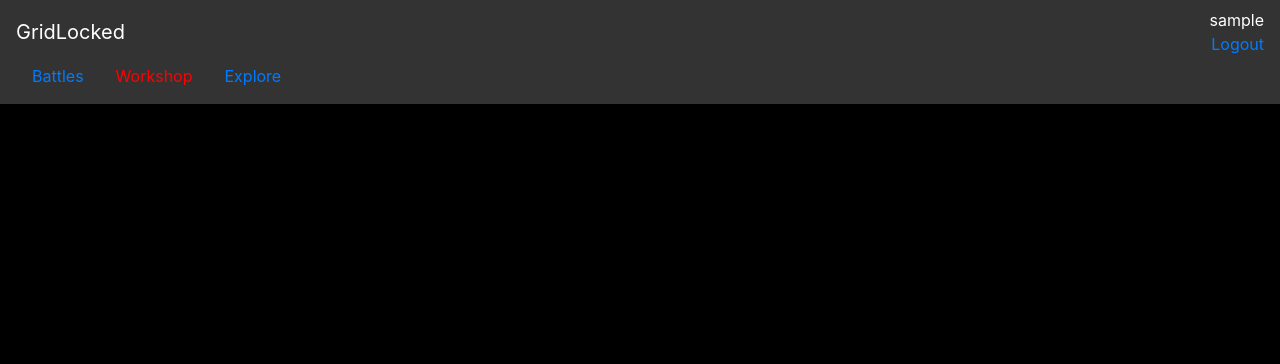
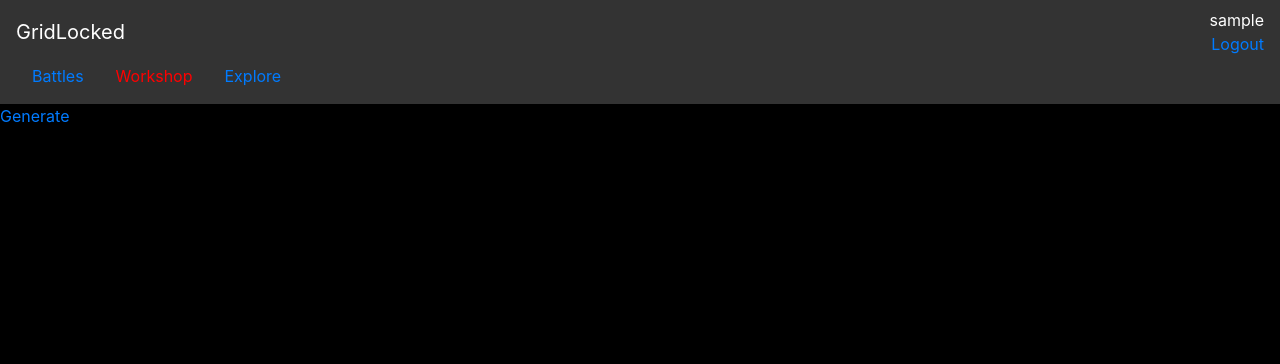
Before and after one commit to ANDYDEARING/gridlocked, a Django app: page /workshop/ in a window 1280 px wide. Shown: the top 364 px of the page. Run offline with Django 3.2, Linux system fonts and the light colour scheme; the visitor is signed in with stand-in values (Sample User, id 1); some libraries are stand-ins or nearby versions.

Commit message:
added generate link

```diff
--- a/templates/workshop.html
+++ b/templates/workshop.html
@@ -1,4 +1,4 @@
 {% extends "base.html" %}
 {% block content %}
-
+    <a href="{% url 'generate' %}">Generate</a>
 {% endblock %}
```
